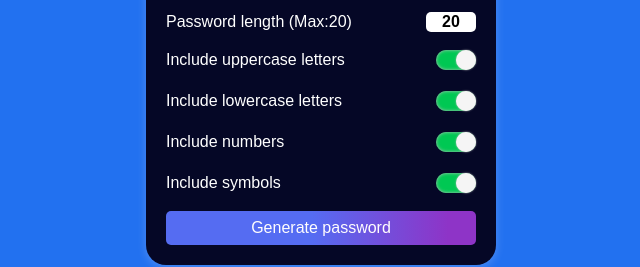
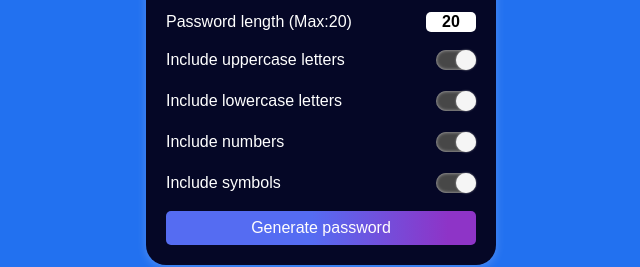
Before and after one commit to suprabhadey11/Strong_password_generator, a plain HTML site: page index.html in a window 1280 px wide. Shown: the part 341-608 px from the top of the page, without its empty margins (319-959 px from the left). Drawn offline with Linux system fonts and the light colour scheme; a web font is replaced by a local one.

Commit message:
Update style.css

```diff
--- a/style.css
+++ b/style.css
@@ -108,7 +108,7 @@ input[type="checkbox"] {
 }
 
 input:checked[type="checkbox"]{
-	background-color: #00C853;
+	background-color: ##0b8ee6;
 }
 
 input[type="checkbox"]::before{
```
